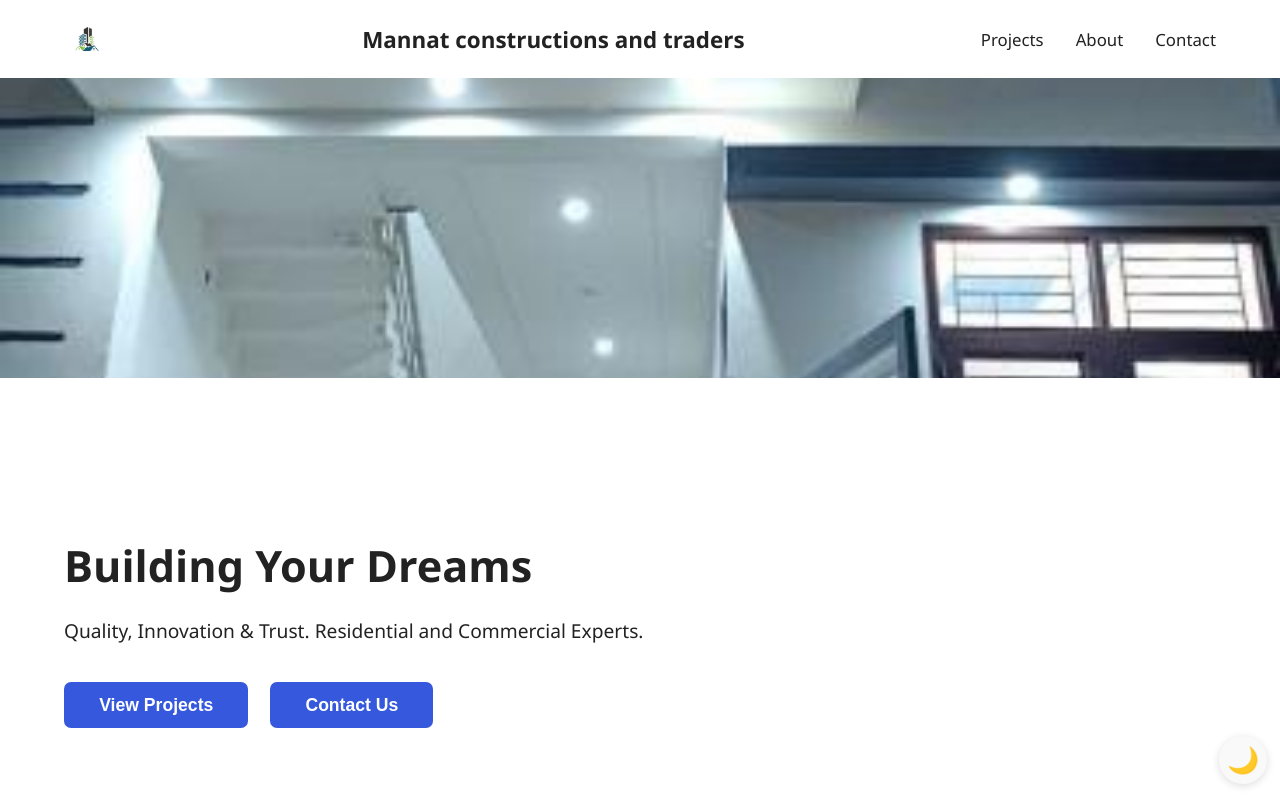
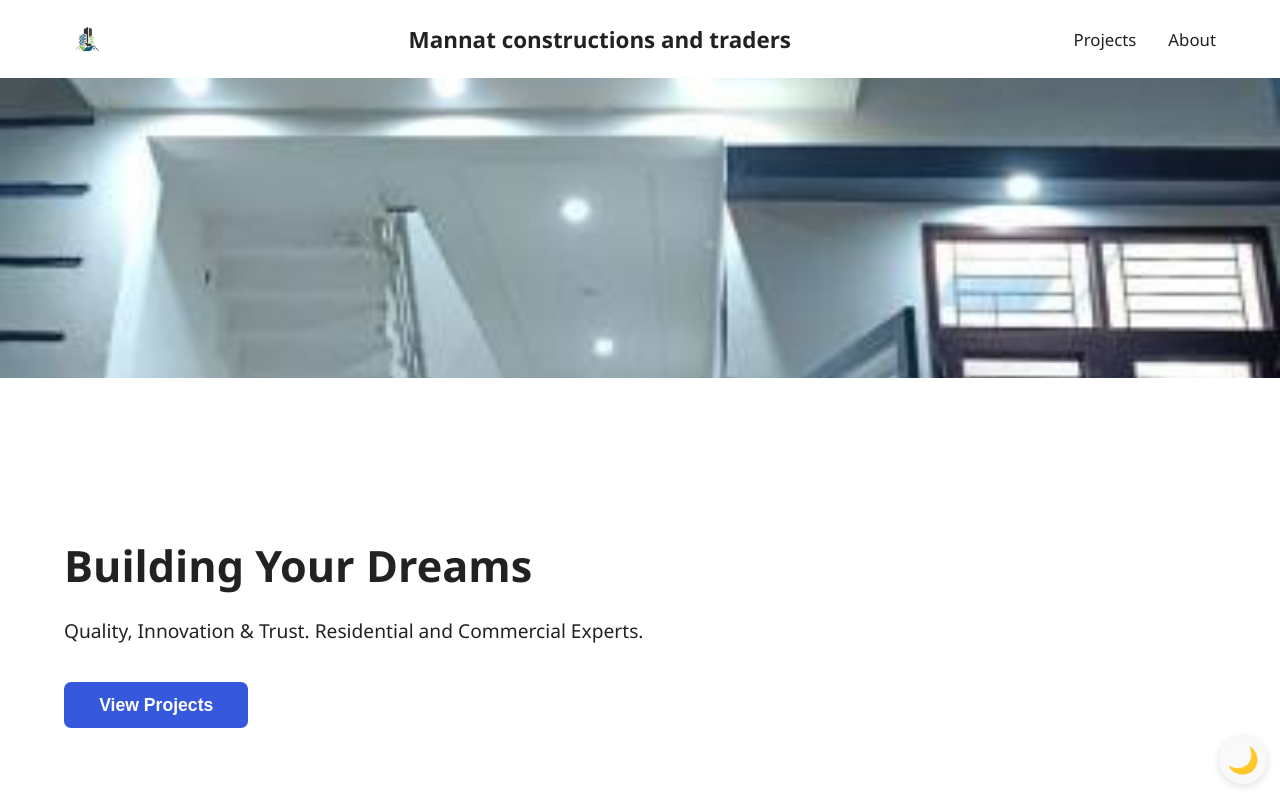
Before and after one commit to CodeCr4cker/html-test, a plain HTML site: page index.html in a window 1280 px wide. Shown: the top 800 px of the page. Drawn offline with Linux system fonts and the light colour scheme.

Commit message:
Update index.html

```diff
--- a/index.html
+++ b/index.html
@@ -29,7 +29,7 @@
     <ul>
       <li><a href="#projects">Projects</a></li>
       <li><a href="#about">About</a></li>
-      <li><a href="#contact">Contact</a></li>
+    <!--  <li><a href="#contact">Contact</a></li> -->
     </ul>
   </nav>
 
@@ -44,7 +44,7 @@
     <h1>Building Your Dreams</h1>
     <p>Quality, Innovation & Trust. Residential and Commercial Experts.</p>
     <button onclick="scrollToSection('projects')">View Projects</button>
-    <button onclick="scrollToSection('contact')" class="outline">Contact Us</button>
+ <!--   <button onclick="scrollToSection('contact')" class="outline">Contact Us</button> -->
   </div>
   <div class="hero-bg"></div>
 </section>
```
